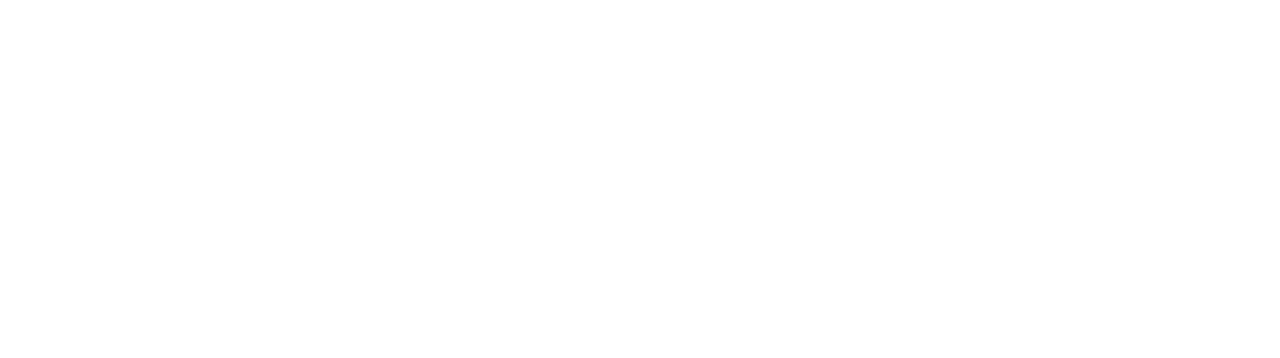
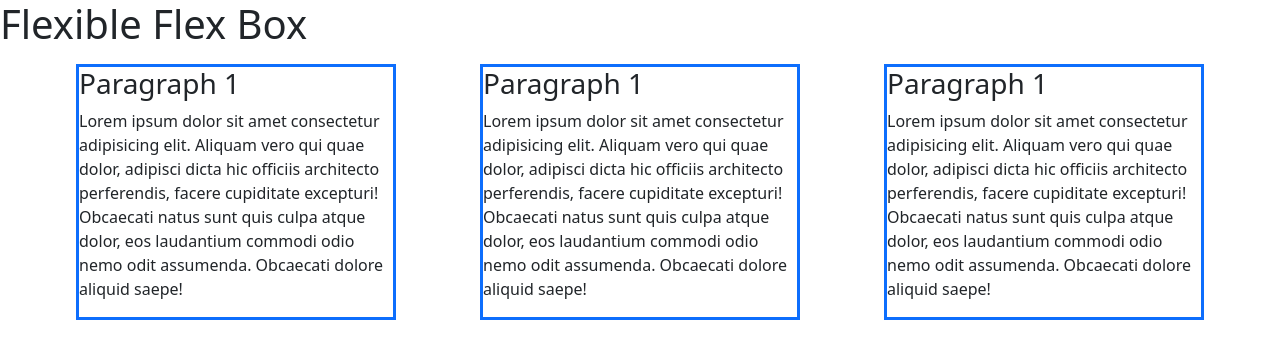
Before and after one commit to LShahira/Flex-Box, a plain HTML site: page index.html in a window 1280 px wide. Drawn offline with Linux system fonts and the light colour scheme.

Commit message:
intro part

```diff
--- a/index.html
+++ b/index.html
@@ -5,8 +5,25 @@
     <meta http-equiv="X-UA-Compatible" content="IE=edge">
     <meta name="viewport" content="width=device-width, initial-scale=1.0">
     <title>Flex-Box</title>
+    <link rel="stylesheet" href="BootStrap_resource/bootstrap.min.css">
 </head>
 <body>
+    <h1>Flexible Flex Box</h1>
+    <div class=" d-flex justify-content-evenly">
+        <div class="w-25 border border-primary border-3 m-2">
+            <h3>Paragraph 1</h3>
+            <p>Lorem ipsum dolor sit amet consectetur adipisicing elit. Aliquam vero qui quae dolor, adipisci dicta hic officiis architecto perferendis, facere cupiditate excepturi! Obcaecati natus sunt quis culpa atque dolor, eos laudantium commodi odio nemo odit assumenda. Obcaecati dolore aliquid saepe!</p>
+        </div>
+        <div class="w-25 border border-primary border-3 m-2">
+            <h3>Paragraph 1</h3>
+            <p>Lorem ipsum dolor sit amet consectetur adipisicing elit. Aliquam vero qui quae dolor, adipisci dicta hic officiis architecto perferendis, facere cupiditate excepturi! Obcaecati natus sunt quis culpa atque dolor, eos laudantium commodi odio nemo odit assumenda. Obcaecati dolore aliquid saepe!</p>
+        </div>
+        <div class="w-25 border border-primary border-3 m-2">
+            <h3>Paragraph 1</h3>
+            <p>Lorem ipsum dolor sit amet consectetur adipisicing elit. Aliquam vero qui quae dolor, adipisci dicta hic officiis architecto perferendis, facere cupiditate excepturi! Obcaecati natus sunt quis culpa atque dolor, eos laudantium commodi odio nemo odit assumenda. Obcaecati dolore aliquid saepe!</p>
+        </div>
+    </div>
+
 
 </body>
 </html>
```
Also changed, not shown: BootStrap_resource/bootstrap.bundle.min.js (added), BootStrap_resource/bootstrap.min.css (added), 2 other files.
